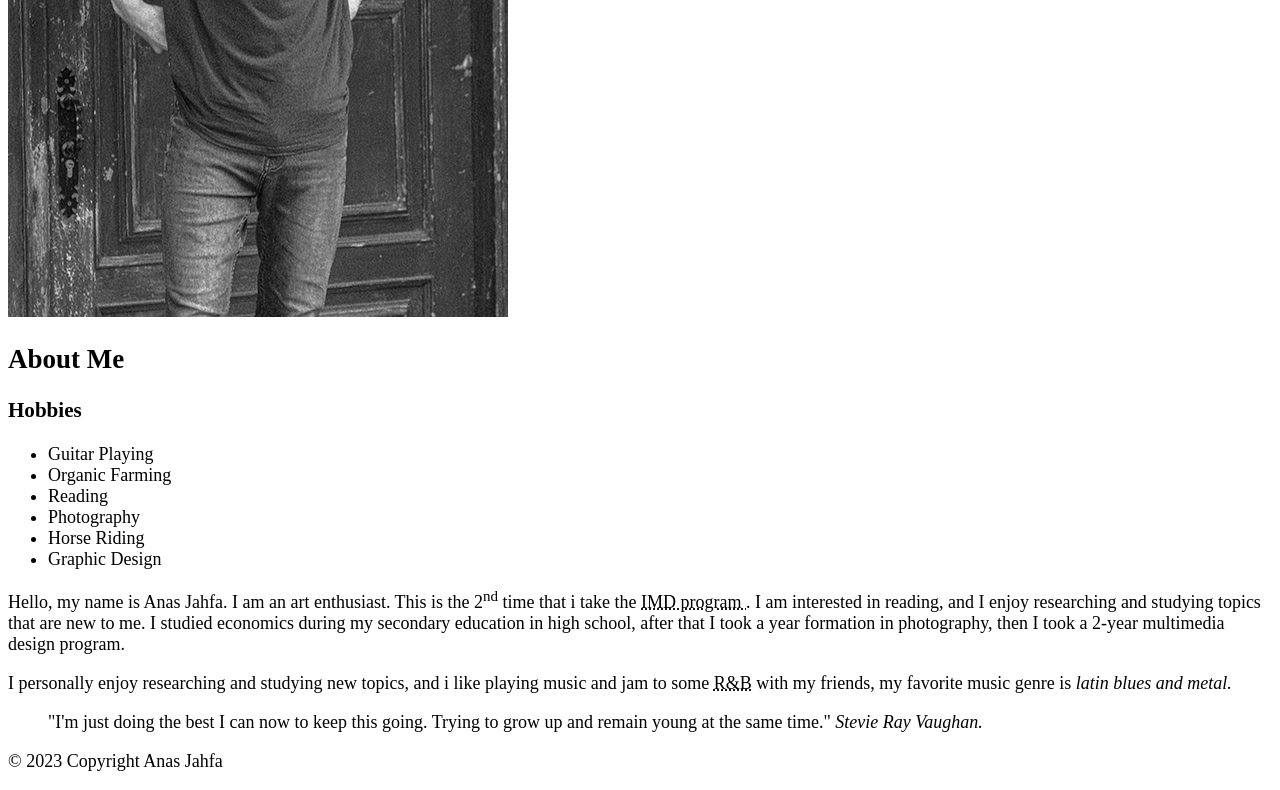
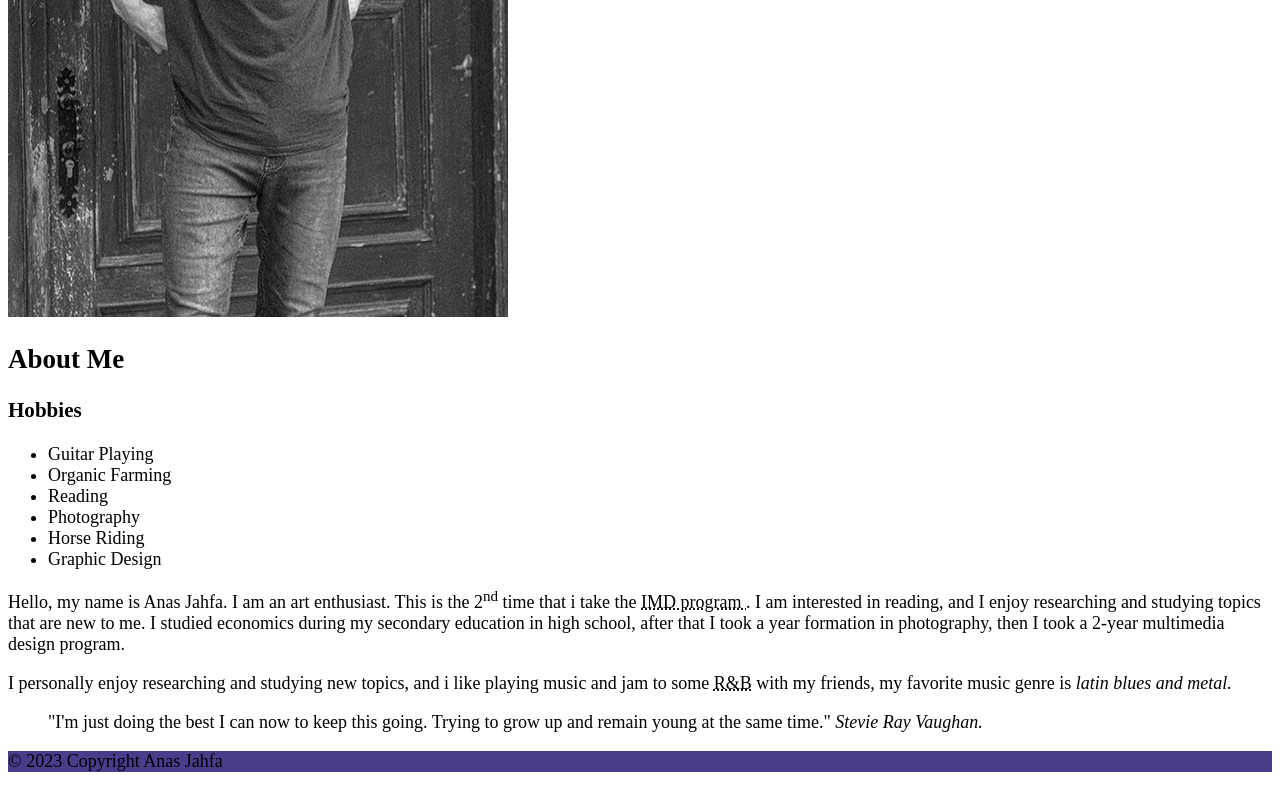
Before and after one commit to jahf0003/jahf0003.github.io, a plain HTML site: page html-assignement/index.html in a window 1280 px wide. Shown: the part 588-1378 px from the top of the page. Drawn offline with Linux system fonts and the light colour scheme.

Commit message:
header n footer background color to purple

```diff
--- a/html-assignement/css/main.css
+++ b/html-assignement/css/main.css
@@ -2,3 +2,6 @@ body {
     font-family: 'Times New Roman', Times, serif;
     font-size: 18px;
 }
+header, footer{
+    background-color: darkslateblue;
+}
```
